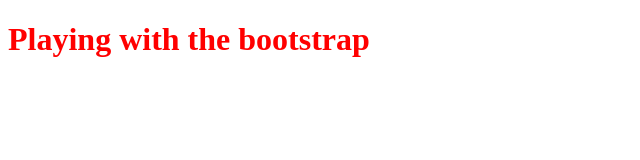
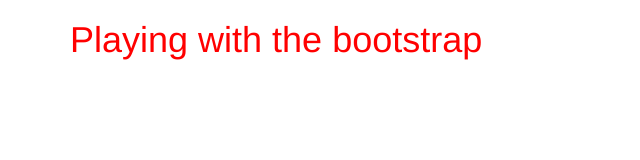
Before and after one commit to priyakamesh/playingwithbootstrap, a plain HTML site: page index.html in a window 1280 px wide. Shown: the whole page, without its empty margins (0-640 px from the left). Drawn offline with nearby package versions, Linux system fonts and the light colour scheme.

Commit message:
added bootstrap

```diff
--- a/index.html
+++ b/index.html
@@ -2,9 +2,14 @@
 <html>
 	<head>
 		<title>Playing with the bootstrap</title>
+		<!-- Latest compiled and minified CSS -->
+		<link rel="stylesheet" href="https://maxcdn.bootstrapcdn.com/bootstrap/3.3.7/css/bootstrap.min.css">
 		<link rel="stylesheet" href="styles.css">
 	</head>
 	<body>
+	<div class="container">
 		<h1>Playing with the bootstrap</h1>
+	</div>
+		<script src="https://maxcdn.bootstrapcdn.com/bootstrap/3.3.7/js/bootstrap.min.js"></script>
 	</body>
 </html>
```
